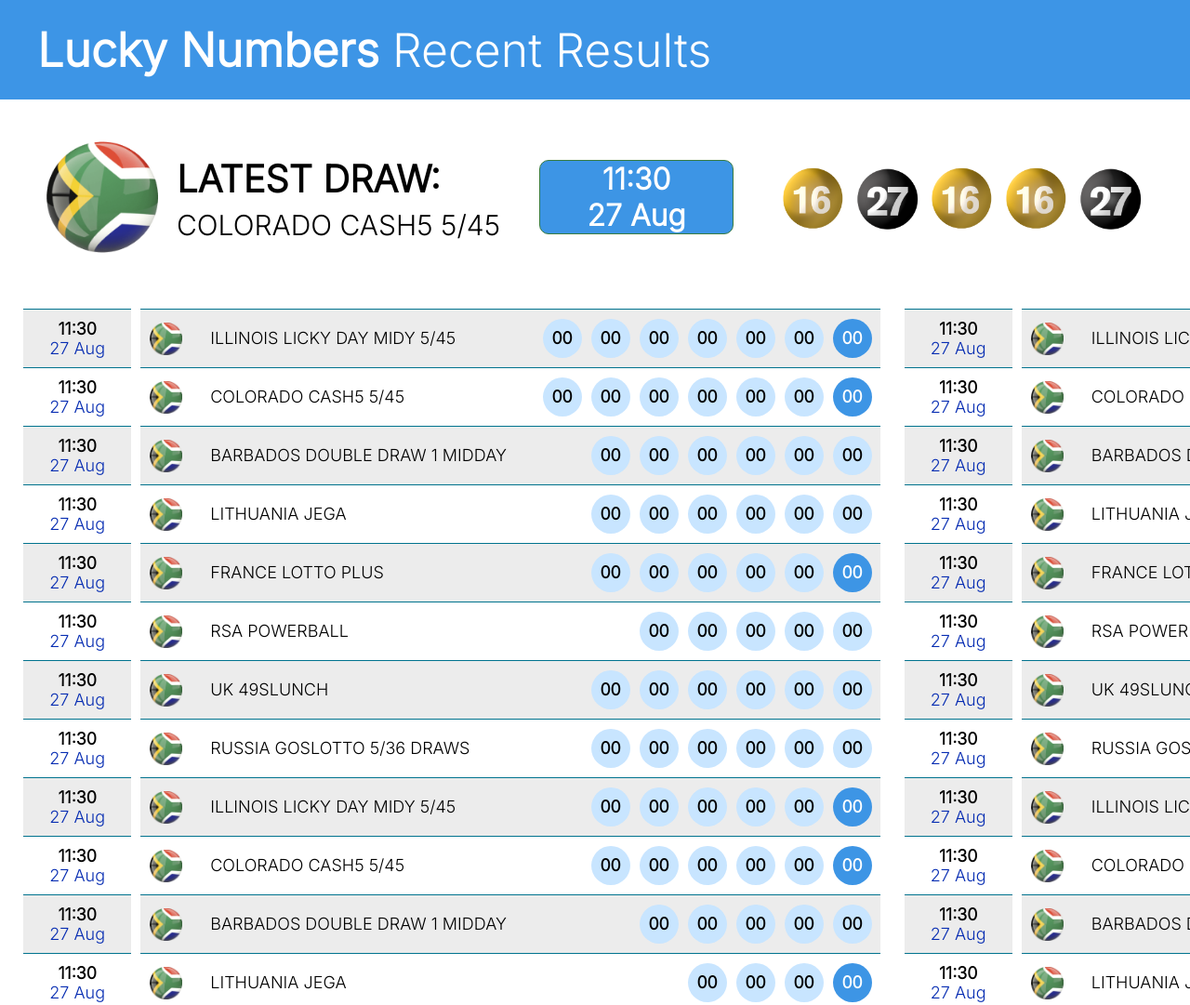
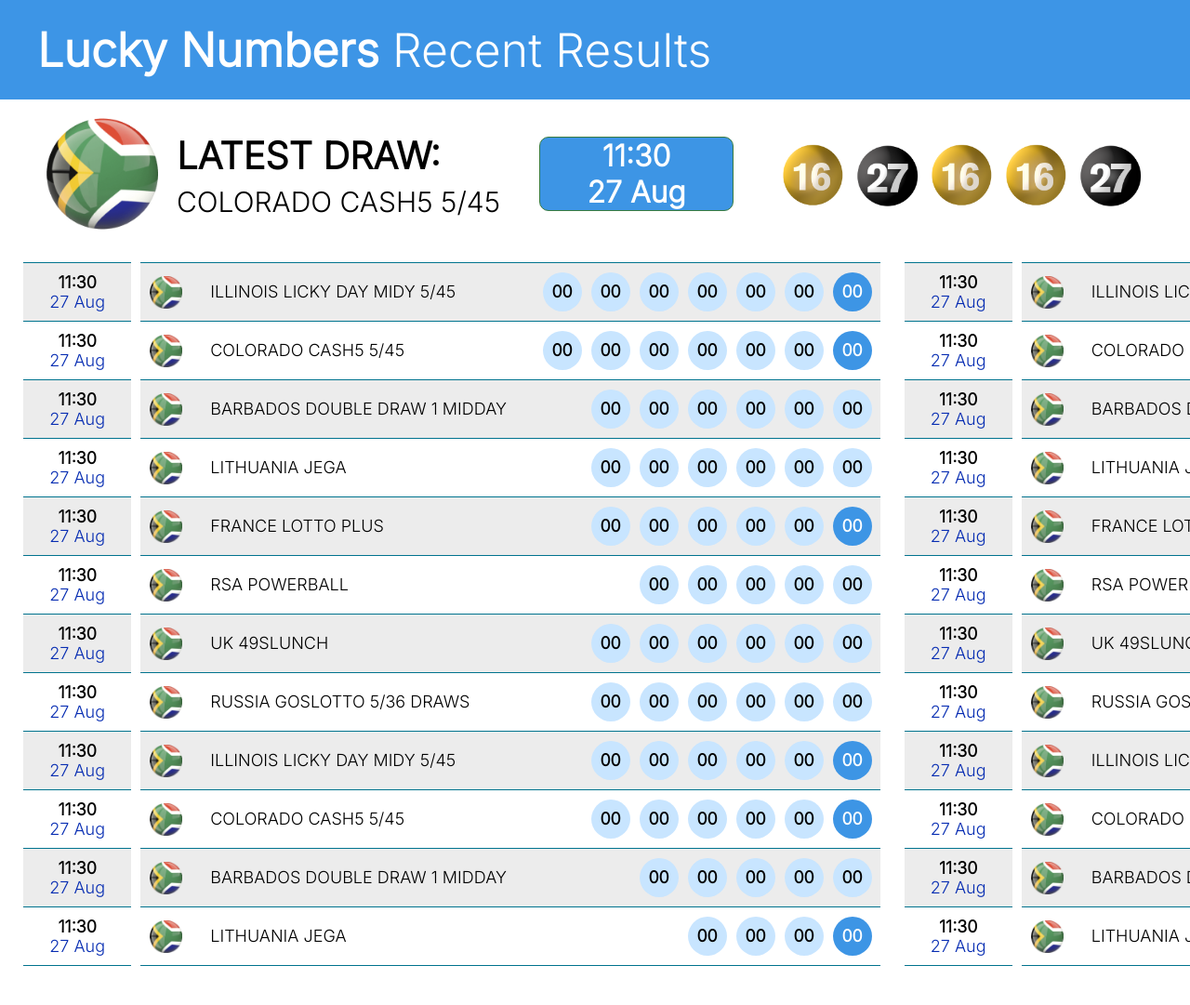
Before and after one commit to ShayanJamil519/lucky-numbers-results-figma-conversion-fc, a plain HTML site: page index.html in a window 1280 px wide. Shown: the top 1081 px of the page at 93% size. Drawn offline with Linux system fonts and the light colour scheme.

Commit message:
Padding Fixed

```diff
--- a/index.css
+++ b/index.css
@@ -63,7 +63,7 @@ header .schedule__container h3 {
   display: flex;
   justify-content: flex-start;
   align-items: center;
-  padding: 45px 50px;
+  padding: 20px 50px;
   gap: 20px;
 }
 
```
